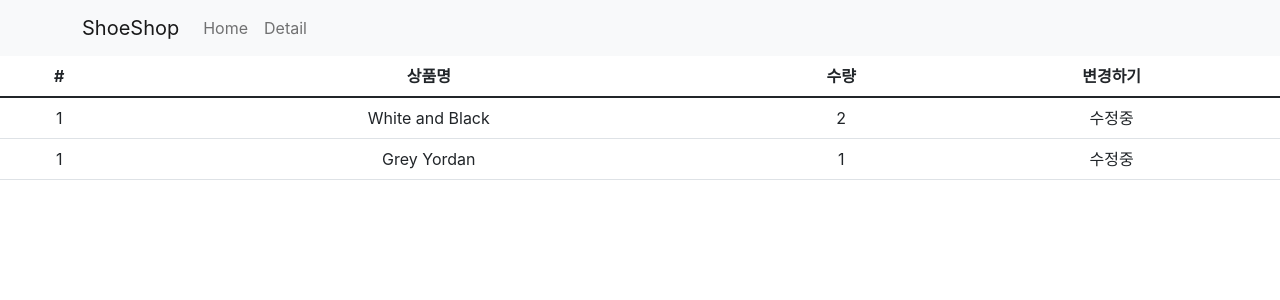
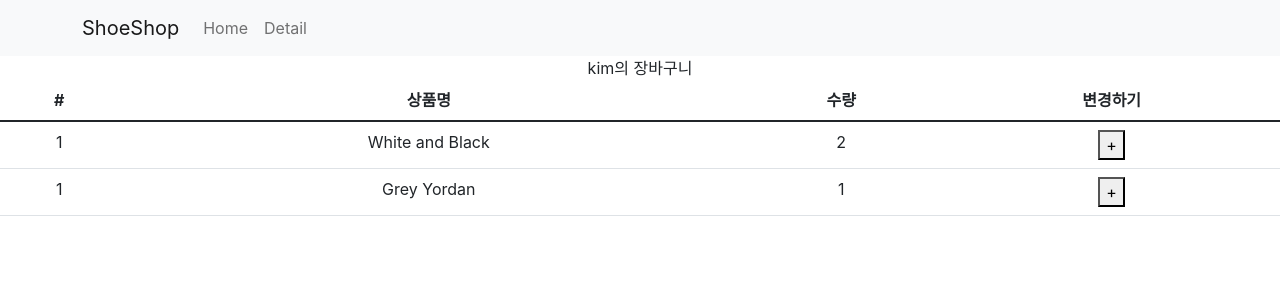
Before and after one commit to ljk4268/react-practice, a React (Create React App) app in the folder shop/: page /cart in a window 1280 px wide. Shown: the top 300 px of the page. Built offline with nearby package versions, Linux system fonts and the light colour scheme.

Commit message:
Redux 3 : store의 state 변경하는 법

```diff
--- a/shop/src/routes/Cart.js
+++ b/shop/src/routes/Cart.js
@@ -1,5 +1,7 @@
 import { Table } from 'react-bootstrap'
-import { useSelector } from 'react-redux';
+import { useDispatch, useSelector } from 'react-redux';
+// redux state 변경함수 import 해오고
+import { changeName } from './../store'
 
 // Reducx를 사용하면 컴포넌트들이 props 없이 state 공유가 가능하다.
 
@@ -8,10 +10,16 @@
 // 리덕스 store를 가져와줌
 // 리덕스 store에 있는 모든 state가 남음
 // state.작명 쓰면 내가 원하는 state만 가져다 쓸 수 있음
-  let stock = useSelector((state)=> state.stock )
+  let cart = useSelector((state)=> state.cart )
+  let user = useSelector((state)=> state.user )
+  // redux state 변경함수 사용할 수 있게 도와주는 useDispatch함수 변수로 만들어서
+  let dispatch = useDispatch()
 
   return(
     <div>
+
+    {user}의 장바구니
+
       <Table>
         <thead>
           <tr>
@@ -22,17 +30,21 @@
           </tr>
         </thead>
         <tbody>
+        {/* redux store에서 가져온 데이터(=배열) 데이터바인딩하기 */}
+        {/* redux state 변경하기 */}
+
         {
-          stock.map(function(shoes, i){
-            return(
+          cart.map((shoes, i) =>
               <tr key={i}>
                 <td>1</td>
                 <td>{shoes.name}</td>
                 <td>{shoes.count}</td>
-                <td>수정중</td>
+                <td><button onClick={()=>{
+                // 변수 dispatch에 state변경함수 감싸주기
+                  dispatch(changeName())
+                }}>+</button></td>
               </tr>
             )
-          })
         }
 
         </tbody>
--- a/shop/src/store.js
+++ b/shop/src/store.js
@@ -10,15 +10,31 @@
 // // 여기는 state를 만드는 공간
 let user = createSlice({
   name : 'user',
-  initialState: 'kim'
+  initialState: 'kim',
+  // 리덕스 state 변경하는 법
+  // 1. state 수정해주는함수 만들고
+  // 2. 원할 때 그 함수 실행해달라고 store.js에 요청하기
+  // state 수정하는 함수 만들기
+  reducers : {
+    changeName(state){ //기존 state를 의미함.
+      return 'john ' + state
+    }
+  }
 })
 
-let stock = createSlice({
-  name : 'stock',
+// 만든 수정함수 export 해야함
+export let { changeName } = user.actions
+
+
+
+let cart = createSlice({
+  name : 'cart',
   initialState: [
     {id : 0, name : 'White and Black', count : 2},
     {id : 2, name : 'Grey Yordan', count : 1}
   ]
+
+
 })
 
 
@@ -27,7 +43,7 @@
   // 여기는 state를 등록하는 공간
   reducer: {
     user : user.reducer,
-    stock : stock.reducer
+    cart : cart.reducer
 
   }
 })
```
